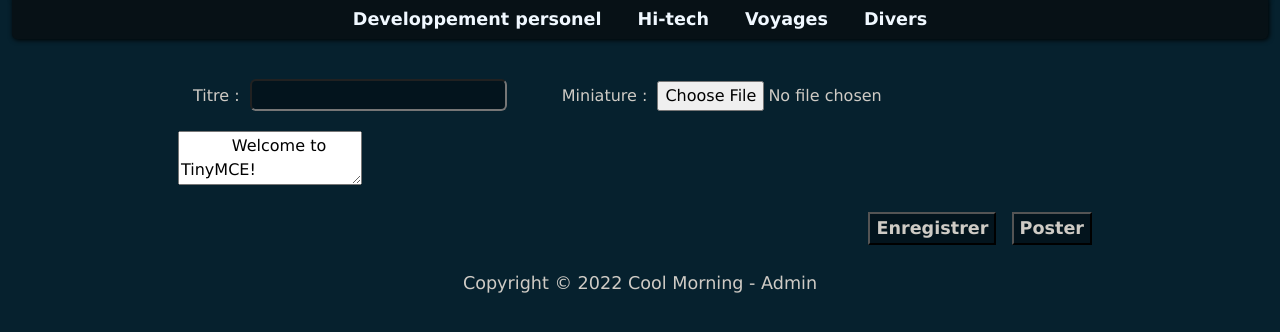
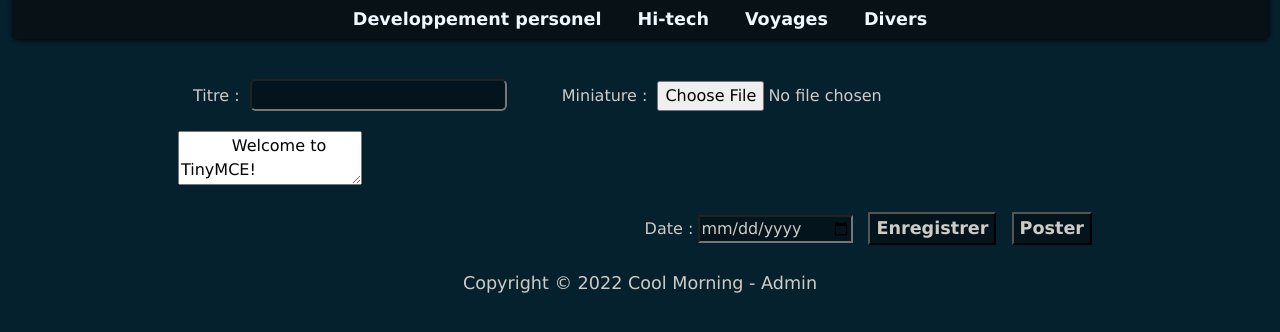
Before and after one commit to ArthurG24/blog, a Flask app: page /create in a window 1280 px wide. Shown: the part 306-638 px from the top of the page. Run offline with Flask 2, Linux system fonts and the light colour scheme; some libraries are stand-ins or nearby versions.

Commit message:
added calendar to post and ready to input to db

```diff
--- a/application.py
+++ b/application.py
@@ -15,12 +15,10 @@ class Article(db.Model):
     id = db.Column(db.Integer, primary_key=True)
     title = db.Column(db.String(50))
     text = db.Column(db.Text)
-    date = db.Column(db.DateTime, default=datetime.now)
+    date = db.Column(db.DateTime)
     posted = db.Column(db.Boolean, default=False)
     author = db.Column(db.String(50))
-    thumb_img = db.Column(db.Text)
-    thumb_mimetype = db.Column(db.Text)
-
+    img = db.Column(db.Text)
 
 @app.route("/")
 def index():
@@ -28,15 +26,33 @@ def index():
 
 @app.route("/create", methods=["POST", "GET"])
 def create():
-    x = 10
-
     if request.method == "GET":
         return render_template("create.html")
 
     else:
-        # pic = request.files["thumb"]
-        print(str(request.files))
-        article = Article(title = request.form.get("title"))
+        pic = request.files["thumb"]
+        date_selected = request.form.get("date")
+        date_object = datetime.strptime(date_selected, "%Y-%m-%d").date()
+
+        if request.form["submit_button"] == "Enregistrer":
+            article = Article(
+                title = request.form.get("title"),
+                text = request.form.get("text"),
+                date = date_object,
+                author = "Arthur",  # To do
+                img = pic.read()
+            )
+        else:
+            article = Article(
+                title = request.form.get("title"),
+                text = request.form.get("text"),
+                date = date_object,
+                posted = True,
+                author = "Arthur",  # To do
+                img = pic.read()
+            )
+
+
         db.session.add(article)
         db.session.commit()
 
--- a/static/styles/custom.css
+++ b/static/styles/custom.css
@@ -187,12 +187,17 @@ a:active {
     clear: right;
 }
 
-input[type=Submit] {
+input[type=submit] {
     margin: 20px 0px 10px 10px;
     background-color: #03141d;
     color: #cfcbc5;
     font-size: 1.1em;
     font-weight: bold;
+}
+
+input[type=Date] {
+    background-color: #03141d;
+    color: #cfcbc5;
 }
 
 footer {
--- a/templates/create.html
+++ b/templates/create.html
@@ -4,7 +4,7 @@
 
 <div class="create-article clearfix">
 
-  <form action="/create" method="POST">
+  <form action="/create" method="POST" enctype="multipart/form-data">
 
     <label for="title" class="title-label">Titre : </label>
     <input type="text" name="title" class="title-input">
@@ -18,9 +18,16 @@
       </textarea>
     </div>
 
+    <div class="date-posted">
+
+    </div>
+
     <div class="finalize">
-      <input type="submit" value="Enregistrer" name="save">
-      <input type="submit" value="Poster" name="post">
+      <label for="date">Date : </label>
+      <input type="date" name="date">
+
+      <input type="submit" value="Enregistrer" name="submit_button">
+      <input type="submit" value="Poster" name="submit_button">
     </div>
 
   </form>
```
Also changed, not shown: blog.db, 1 other file.
